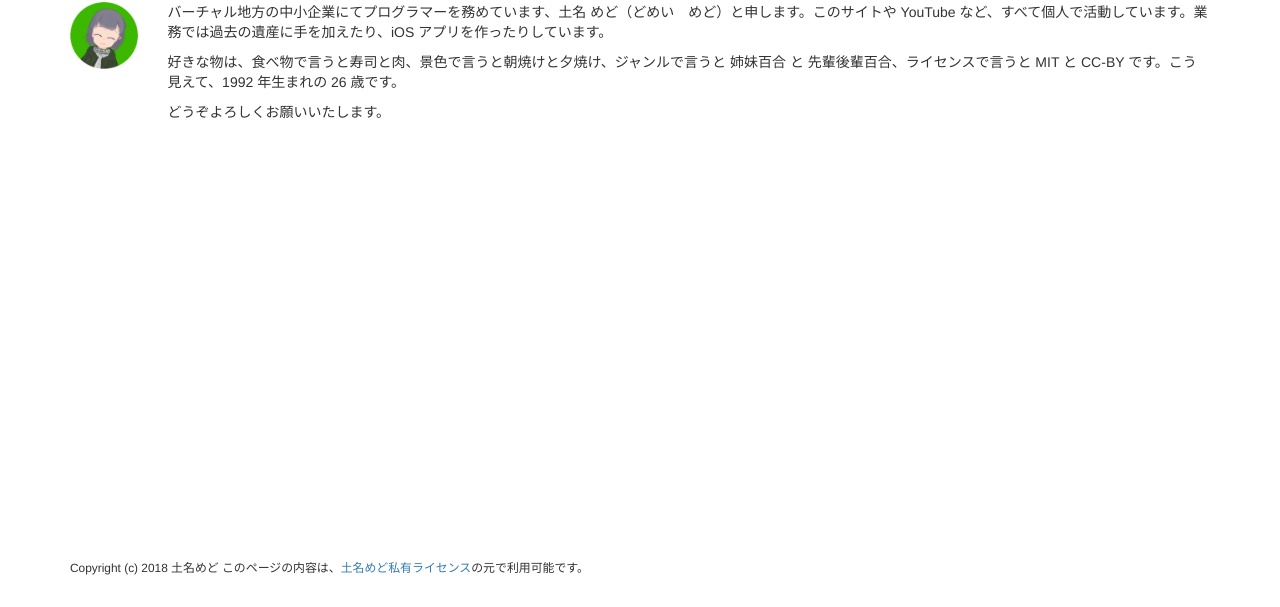
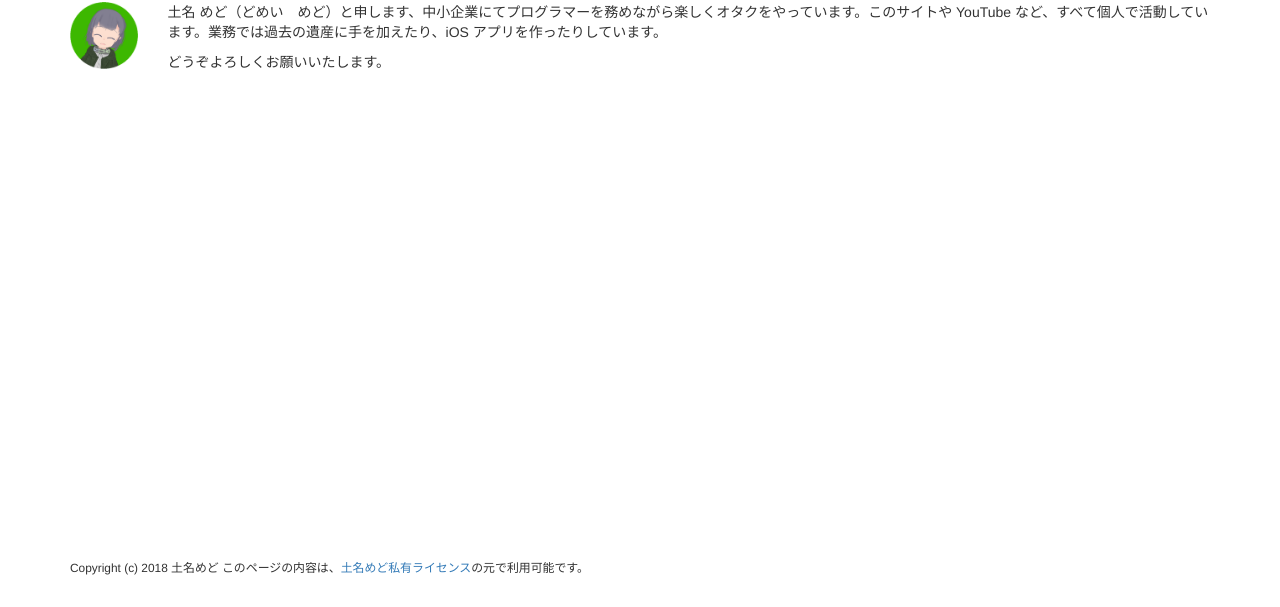
Before and after one commit to domeimedo/domeimedo.github.io, a plain HTML site: page index.html in a window 1280 px wide. Shown: the part 193-800 px from the top of the page. Drawn offline with nearby package versions, Linux system fonts and the light colour scheme.

Commit message:
Fix: Profile
- 自己紹介を簡略化

```diff
--- a/index.html
+++ b/index.html
@@ -39,9 +39,7 @@
 <div class="row">
     <div class="col-md-1 introductionIcon"><img src="portrait.png" alt="" id="IntroductionIcon"></div>
     <div class="col-md-11">
-        <p>バーチャル地方の中小企業にてプログラマーを務めています、土名 めど（どめい　めど）と申します。このサイトや YouTube など、すべて個人で活動しています。業務では過去の遺産に手を加えたり、iOS アプリを作ったりしています。</p>
-        <p>好きな物は、食べ物で言うと寿司と肉、景色で言うと朝焼けと夕焼け、ジャンルで言うと 姉妹百合 と 先輩後輩百合、ライセンスで言うと MIT と CC-BY です。こう見えて、1992 年生まれの 26 歳です。
-        </p>
+        <p>土名 めど（どめい　めど）と申します、中小企業にてプログラマーを務めながら楽しくオタクをやっています。このサイトや YouTube など、すべて個人で活動しています。業務では過去の遺産に手を加えたり、iOS アプリを作ったりしています。</p>
         <p>どうぞよろしくお願いいたします。</p>
     </div>
 </div>
```
